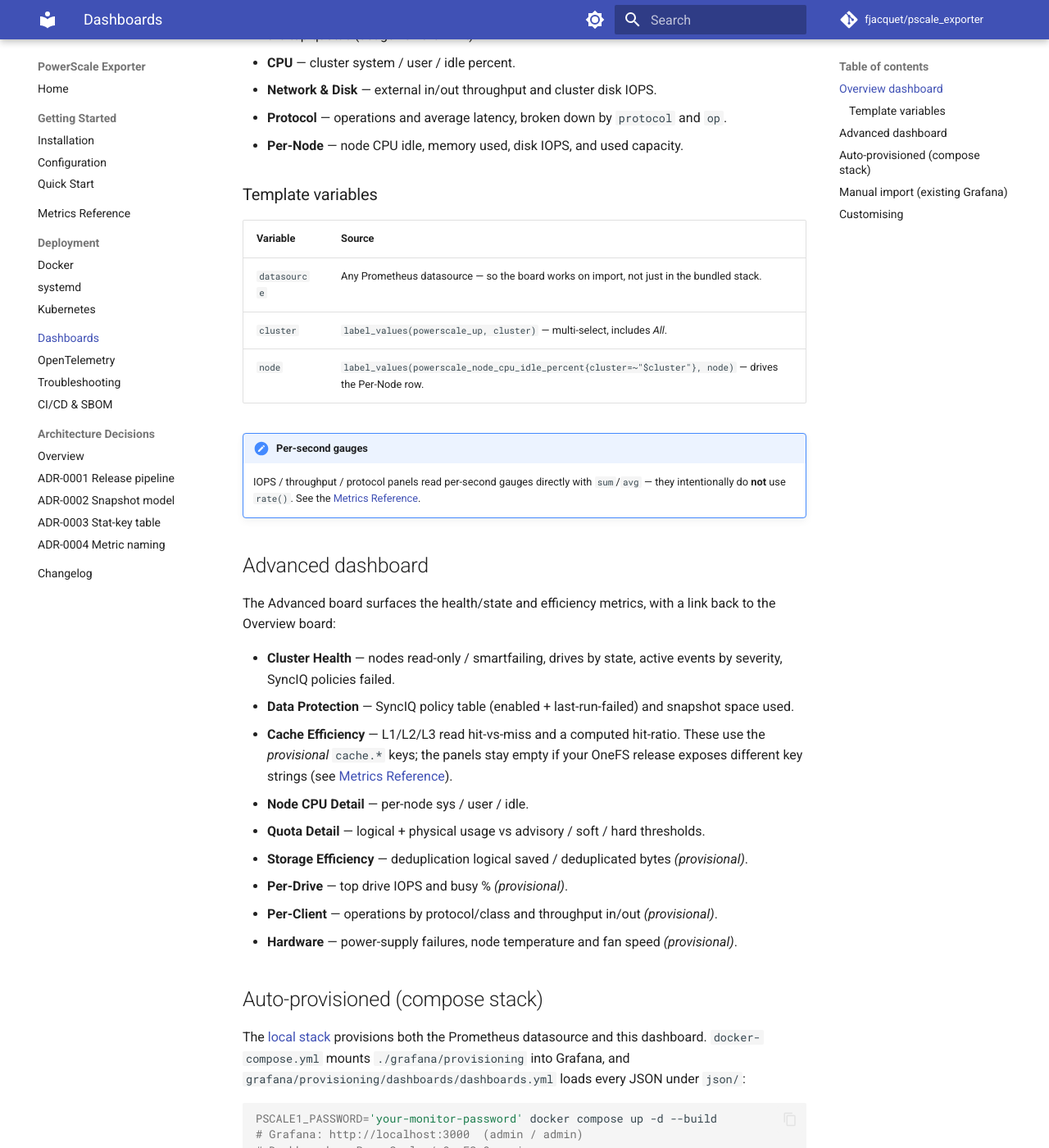
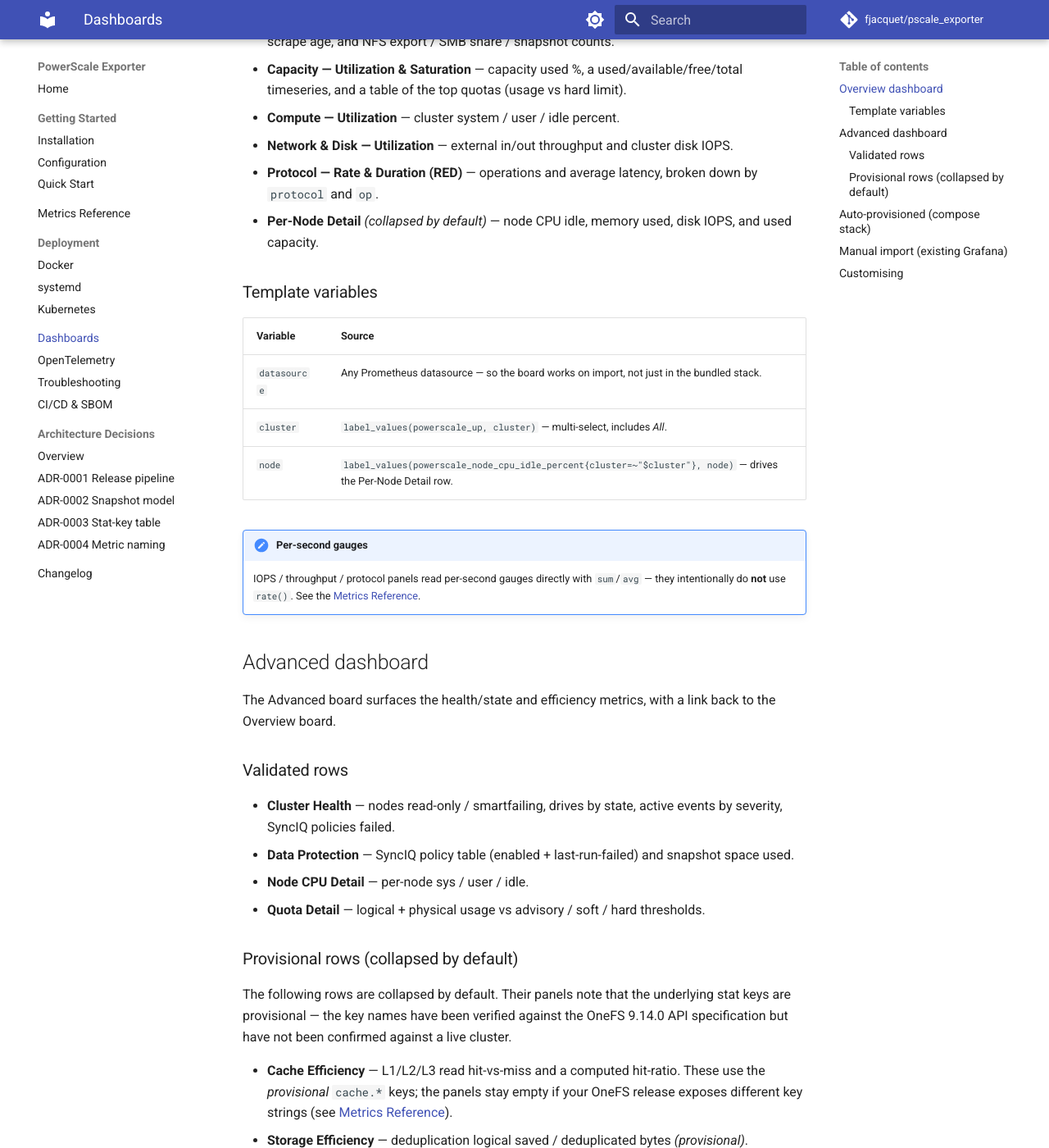
Before and after one commit to fjacquet/pscale_exporter, an MkDocs documentation site: the page built from docs/dashboards.md, in a window 1280 px wide and 1400 px high, scrolled down 695 px. Shown: the whole window at 82% size. Built offline with MkDocs 1.6.1 and Material for MkDocs 9.7.7, drawn with Linux system fonts in a browser that asks for light colours; comment, search, counter and statistics services are not loaded; some of the changed text lies outside the part shown.

Commit message:
docs: align dashboard guide with RED/USE restructure
Co-Authored-By: Claude Sonnet 4.6 <noreply@anthropic.com>

```diff
--- a/docs/dashboards.md
+++ b/docs/dashboards.md
@@ -12,18 +12,22 @@ Because the `powerscale_` prefix matches
 [`dell/csm-metrics-powerscale`](https://github.com/dell/csm-metrics-powerscale), existing
 CSM dashboards also work against this exporter without modification.
 
+Every panel carries a description (hover the ⓘ); provisional panels note that their stat keys are not yet live-validated against OneFS.
+
 ## Overview dashboard
 
-One comprehensive board with these rows:
+One comprehensive board with these rows (in display order):
 
-- **Health & Overview** — clusters up, per-cluster up/down status, detected OneFS API
-  version, last-scrape age, and NFS export / SMB share / snapshot counts.
-- **Capacity & Quotas** — capacity used %, a used/available/free/total timeseries, and a
-  table of the top quotas (usage vs hard limit).
-- **CPU** — cluster system / user / idle percent.
-- **Network & Disk** — external in/out throughput and cluster disk IOPS.
-- **Protocol** — operations and average latency, broken down by `protocol` and `op`.
-- **Per-Node** — node CPU idle, memory used, disk IOPS, and used capacity.
+- **SLI Summary** — clusters up, per-cluster up/down status, detected OneFS API version,
+  last-scrape age, and NFS export / SMB share / snapshot counts.
+- **Capacity — Utilization & Saturation** — capacity used %, a used/available/free/total
+  timeseries, and a table of the top quotas (usage vs hard limit).
+- **Compute — Utilization** — cluster system / user / idle percent.
+- **Network & Disk — Utilization** — external in/out throughput and cluster disk IOPS.
+- **Protocol — Rate & Duration (RED)** — operations and average latency, broken down by
+  `protocol` and `op`.
+- **Per-Node Detail** *(collapsed by default)* — node CPU idle, memory used, disk IOPS, and
+  used capacity.
 
 ### Template variables
 
@@ -31,7 +35,7 @@ One comprehensive board with these rows:
 |---|---|
 | `datasource` | Any Prometheus datasource — so the board works on import, not just in the bundled stack. |
 | `cluster` | `label_values(powerscale_up, cluster)` — multi-select, includes *All*. |
-| `node` | `label_values(powerscale_node_cpu_idle_percent{cluster=~"$cluster"}, node)` — drives the Per-Node row. |
+| `node` | `label_values(powerscale_node_cpu_idle_percent{cluster=~"$cluster"}, node)` — drives the Per-Node Detail row. |
 
 !!! note "Per-second gauges"
     IOPS / throughput / protocol panels read per-second gauges directly with `sum`/`avg`
@@ -40,17 +44,26 @@ One comprehensive board with these rows:
 ## Advanced dashboard
 
 The Advanced board surfaces the health/state and efficiency metrics, with a link back to
-the Overview board:
+the Overview board.
+
+### Validated rows
 
 - **Cluster Health** — nodes read-only / smartfailing, drives by state, active events by
   severity, SyncIQ policies failed.
 - **Data Protection** — SyncIQ policy table (enabled + last-run-failed) and snapshot space
   used.
+- **Node CPU Detail** — per-node sys / user / idle.
+- **Quota Detail** — logical + physical usage vs advisory / soft / hard thresholds.
+
+### Provisional rows (collapsed by default)
+
+The following rows are collapsed by default. Their panels note that the underlying stat
+keys are provisional — the key names have been verified against the OneFS 9.14.0 API
+specification but have not been confirmed against a live cluster.
+
 - **Cache Efficiency** — L1/L2/L3 read hit-vs-miss and a computed hit-ratio. These use the
   *provisional* `cache.*` keys; the panels stay empty if your OneFS release exposes
   different key strings (see [Metrics Reference](metrics.md#cache-provisional)).
-- **Node CPU Detail** — per-node sys / user / idle.
-- **Quota Detail** — logical + physical usage vs advisory / soft / hard thresholds.
 - **Storage Efficiency** — deduplication logical saved / deduplicated bytes *(provisional)*.
 - **Per-Drive** — top drive IOPS and busy % *(provisional)*.
 - **Per-Client** — operations by protocol/class and throughput in/out *(provisional)*.
```
